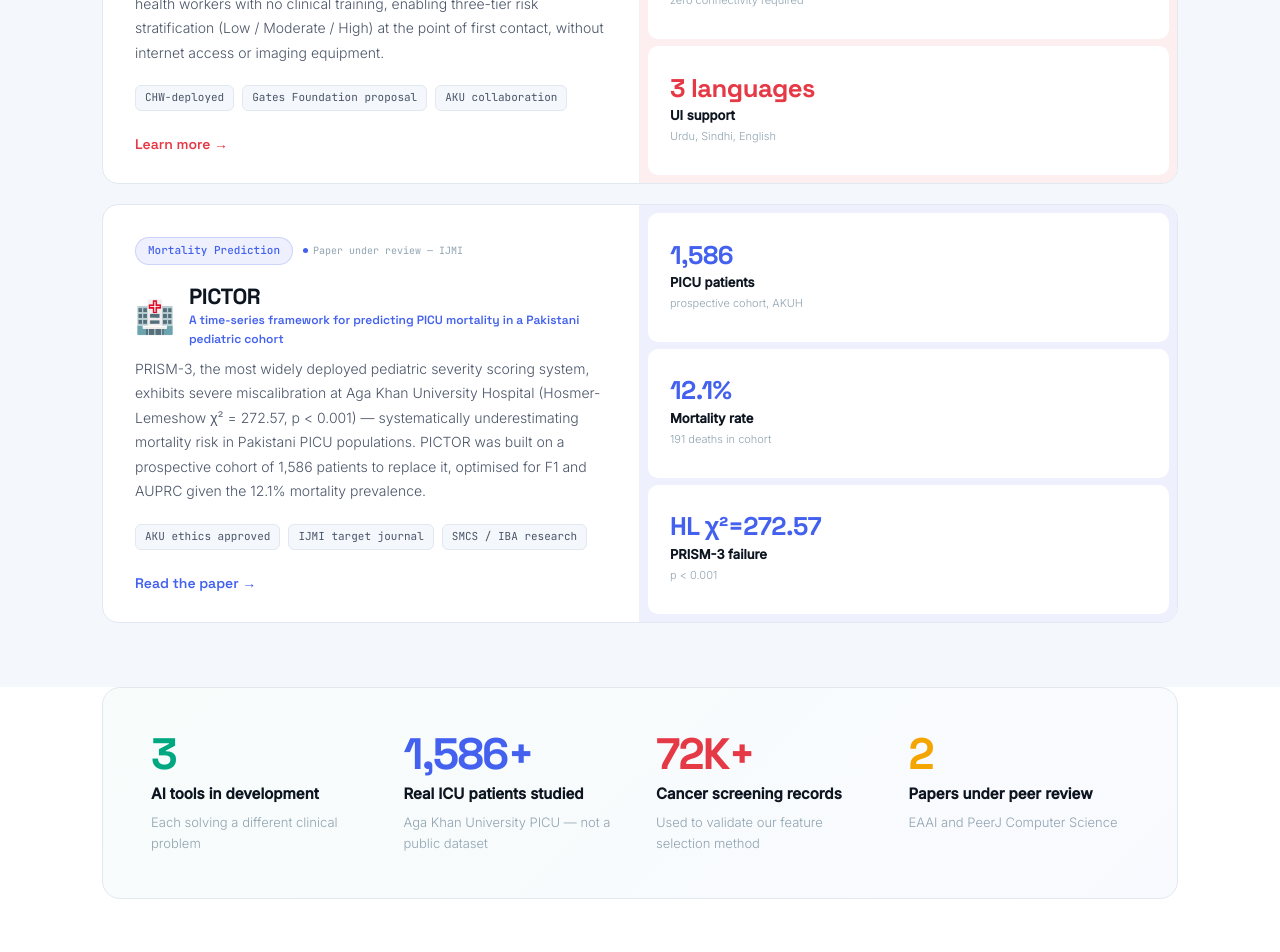
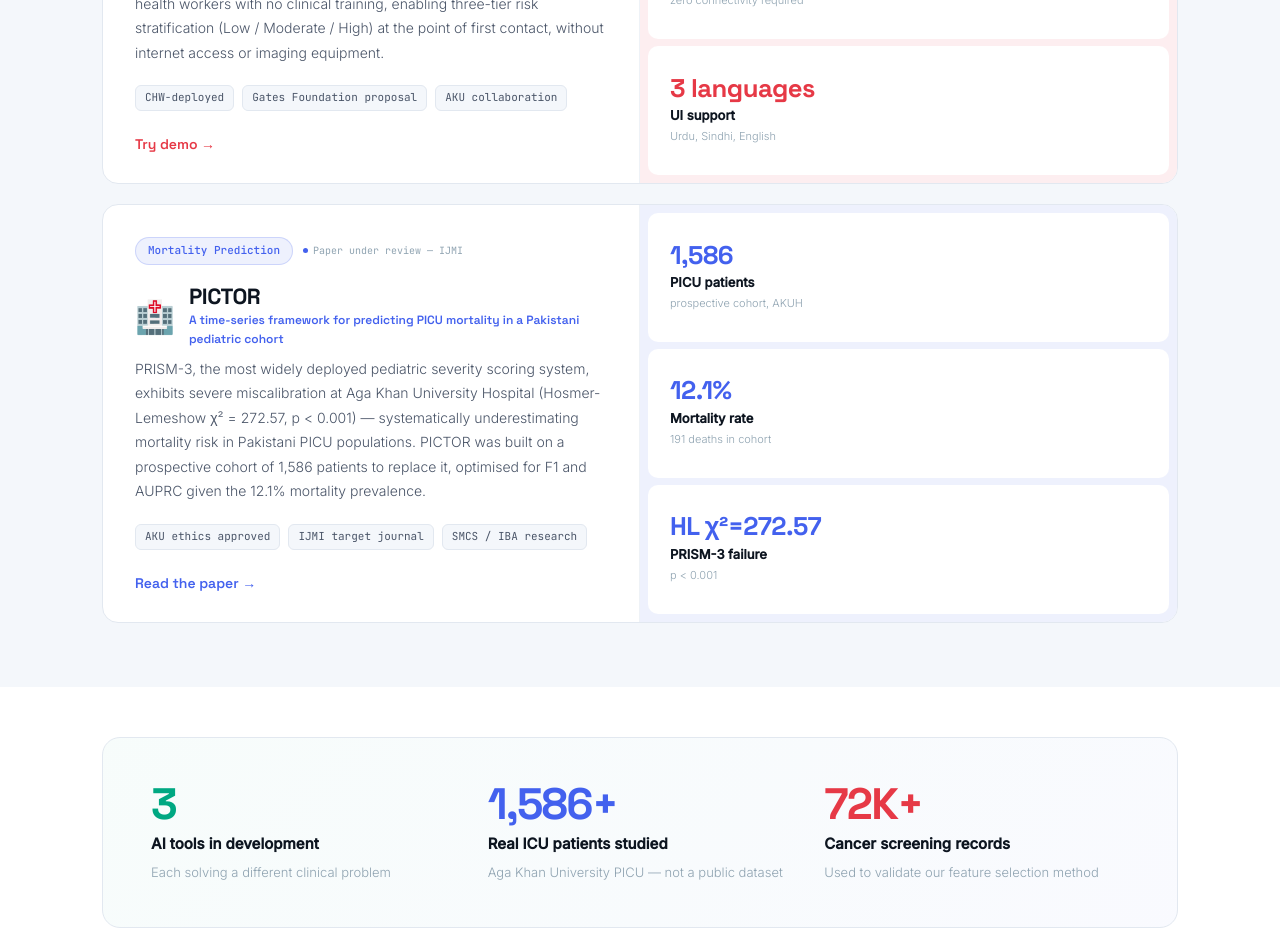
Before and after one commit to saadiahumayun/clinical-machines, a React (Vite) app: page / in a window 1280 px wide. Shown: the part 2020-2972 px from the top of the page. Built offline with nearby package versions, Linux system fonts and the light colour scheme.

Commit message:
clinical machines

```diff
--- a/src/components/CTA.jsx
+++ b/src/components/CTA.jsx
@@ -19,7 +19,7 @@ export default function CTA() {
               Research partnerships, clinical validation studies, or custom data science projects — we welcome collaborations with institutions that share our values.
             </p>
             <div style={{ display:'flex', gap:10, justifyContent:'center', flexWrap:'wrap' }}>
-              <a href="mailto:saadiah@iba.edu.pk" className="btn-primary">Get in touch</a>
+              <a href="mailto:team@clinical-machines.com" className="btn-primary">Get in touch</a>
 
             </div>
           </div>
--- a/src/components/Footer.jsx
+++ b/src/components/Footer.jsx
@@ -1,4 +1,4 @@
-const NAV = ['SAGE', 'CANDetect', 'PICTOR', 'Research', 'GitHub']
+const NAV = ['SAGE', 'CANDetect', 'PICTOR', 'Research']
 
 export default function Footer() {
   return (
--- a/src/components/Nav.jsx
+++ b/src/components/Nav.jsx
@@ -73,6 +73,7 @@ export default function Nav() {
           style={styles.cta}
           onMouseEnter={(e) => { e.target.style.background = '#007A5E'; e.target.style.transform = 'translateY(-1px)' }}
           onMouseLeave={(e) => { e.target.style.background = '#00A882'; e.target.style.transform = 'translateY(0)' }}
+          onClick={() => window.location.href = 'mailto:team@clinical-machines.com'}
         >
           Get in touch
         </button>
--- a/src/components/Products.jsx
+++ b/src/components/Products.jsx
@@ -12,7 +12,7 @@ const PRODUCTS = [
       { val: 'KCI 1.000', label: 'Stability', context: 'identical across all seeds' },
     ],
     stack: ['Open source · MIT', 'FHIR R4 connector', 'Gemini LLM rating'],
-    link: 'https://sage-pi-one.vercel.app',
+    link: 'https://sage.clinical-machines.com',
     linkLabel: 'Try live demo →',
     accent: '#00A882', accentLt: '#E6F7F3', icon: '⚗️',
   },
@@ -29,8 +29,8 @@ const PRODUCTS = [
       { val: '3 languages', label: 'UI support', context: 'Urdu, Sindhi, English' },
     ],
     stack: ['CHW-deployed', 'Gates Foundation proposal', 'AKU collaboration'],
-    link: '#',
-    linkLabel: 'Learn more →',
+    link: 'https://candetect.clinical-machines.com',
+    linkLabel: 'Try demo →',
     accent: '#E63946', accentLt: '#FDEEF0', icon: '🔬',
   },
   {
--- a/src/components/Stats.jsx
+++ b/src/components/Stats.jsx
@@ -19,12 +19,7 @@ const STATS = [
     context: 'Used to validate our feature selection method',
     color: '#E63946',
   },
-  {
-    target: 2, suffix: '', display: null,
-    label: 'Papers under peer review',
-    context: 'EAAI and PeerJ Computer Science',
-    color: '#F4A500',
-  },
+
 ]
 
 function StatItem({ stat }) {
@@ -64,7 +59,7 @@ function StatItem({ stat }) {
 export default function Stats() {
   return (
     <section style={{ background:'#fff' }}>
-      <div className="section-wrap" style={{ paddingTop:0 }}>
+      <div className="section-wrap" style={{ paddingTop:50 }}>
         <div className="reveal" style={{
           background:'linear-gradient(135deg,rgba(0,168,130,0.03) 0%,rgba(67,97,238,0.03) 100%)',
           border:'1.5px solid #E2E8F0', borderRadius:18,
```
